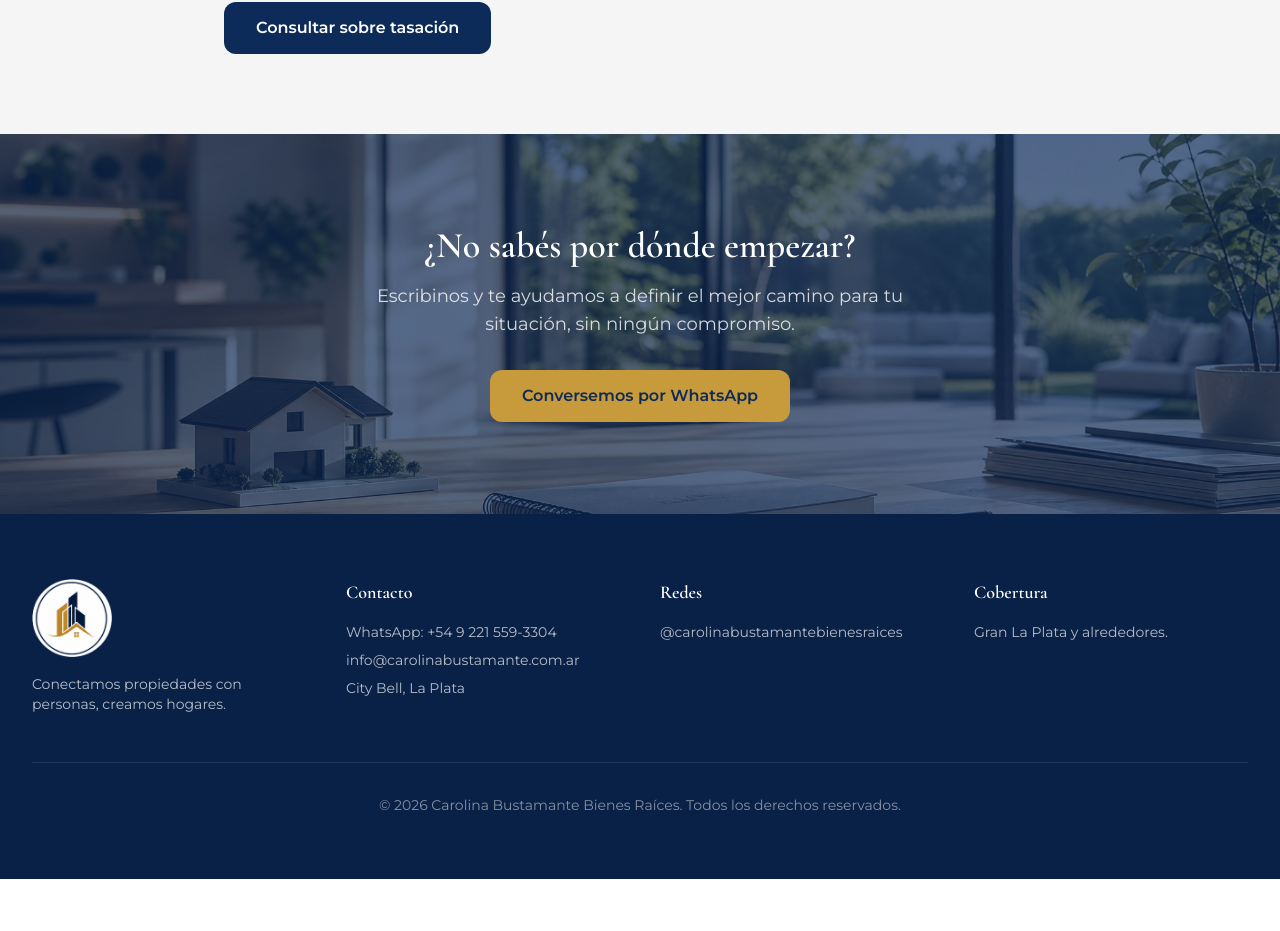
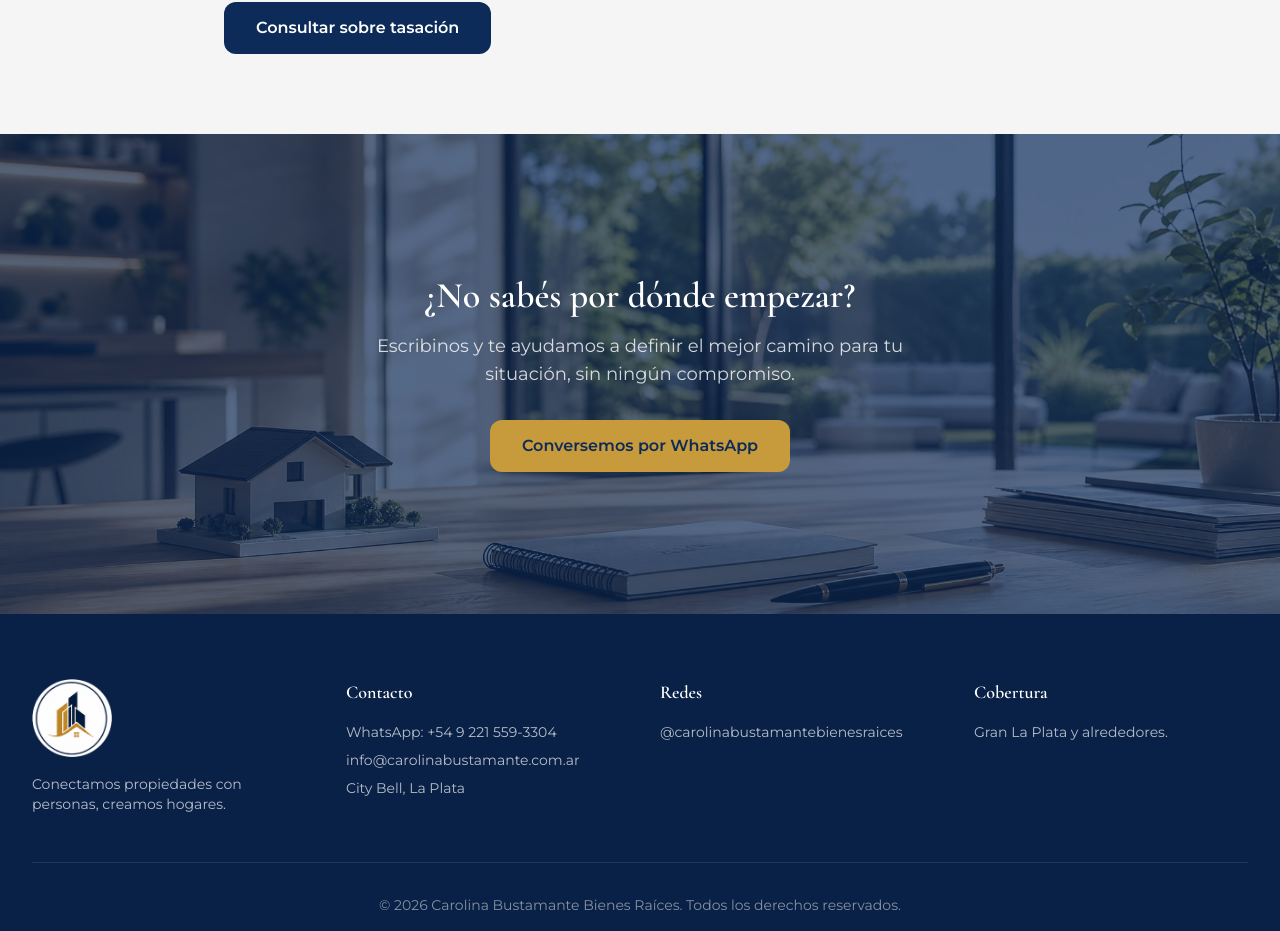
Before and after one commit to borginiangel-svg/carolina-bustamante-web, a Next.js app: page /servicios in a window 1280 px wide. Shown: the part 3280-4211 px from the top of the page. Before the commit the page ends 4159 px from the top, so only its background shows below. Built offline with nearby package versions, Linux system fonts and the light colour scheme.

Commit message:
Aumentar altura minima del CTA final de Servicios para reducir recorte

```diff
--- a/src/app/servicios/page.tsx
+++ b/src/app/servicios/page.tsx
@@ -174,7 +174,7 @@ export default function Servicios() {
       ))}
 
       {/* CTA final */}
-      <section className="relative flex min-h-[380px] items-center overflow-hidden py-20">
+      <section className="relative flex min-h-[480px] items-center overflow-hidden py-20">
         <Image
           src="/images/servicios/cta.jpg"
           alt="Escritorio con maqueta de casa y libreta"
```
